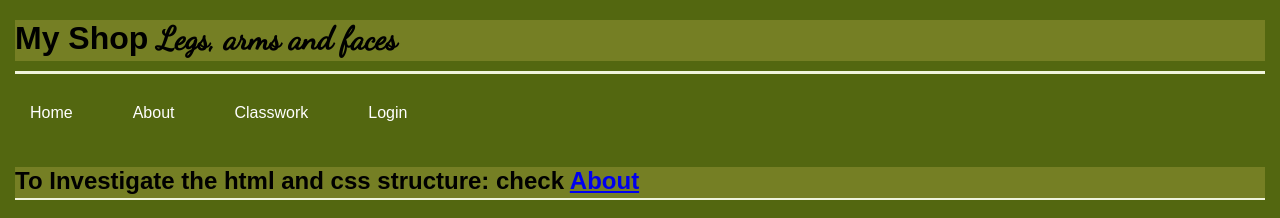
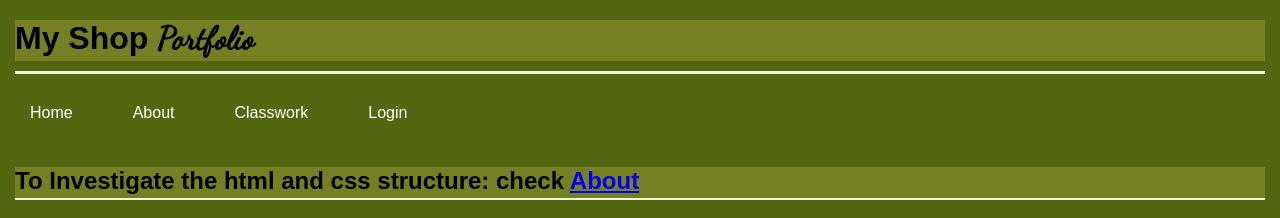
Before and after one commit to thienhua536/myPortfolio, a plain HTML site: page ModuleII.html in a window 1280 px wide. Shown: the top 218 px of the page. Drawn offline with Linux system fonts and the light colour scheme.

Commit message:
Update ModuleII.html

```diff
--- a/ModuleII.html
+++ b/ModuleII.html
@@ -8,7 +8,7 @@
 </head>
   <body style="background-color: #536710;">
     <header>
-      <h1 class="h">My Shop <span class="subheading">Legs, arms and faces</span></h1>
+      <h1 class="h">My Shop <span class="subheading">Portfolio</span></h1>
     </header>
     <nav>
       <ul>
```
